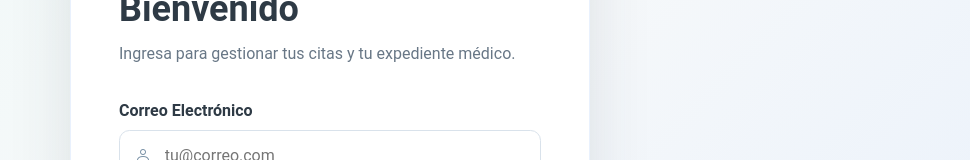
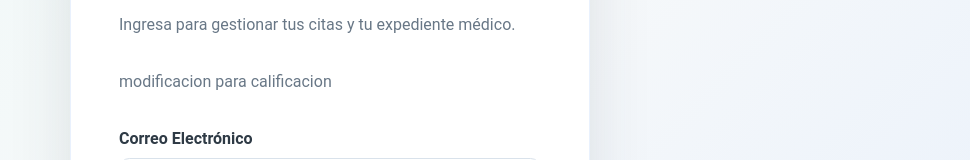
Before and after one commit to TEO1Group/TEO1_ClinicaDental, an Angular app in the folder clinica-dental-frontend/: page / in a window 1280 px wide. Shown: the part 277-437 px from the top of the page, without its empty margins (310-1280 px from the left). Built offline with nearby package versions, Linux system fonts and the light colour scheme; no server answers.

Commit message:
modificacioon para calificacon

```diff
--- a/clinica-dental-frontend/src/app/login/login.component.html
+++ b/clinica-dental-frontend/src/app/login/login.component.html
@@ -6,6 +6,7 @@
     <p class="eyebrow">Clínica Dental</p>
     <h1 id="login-title">Bienvenido</h1>
     <p class="intro">Ingresa para gestionar tus citas y tu expediente médico.</p>
+    <p class="intro">modificacion para calificacion</p>
 
     <form [formGroup]="loginForm" (ngSubmit)="onSubmit()" novalidate>
       <div class="field-group">
```
